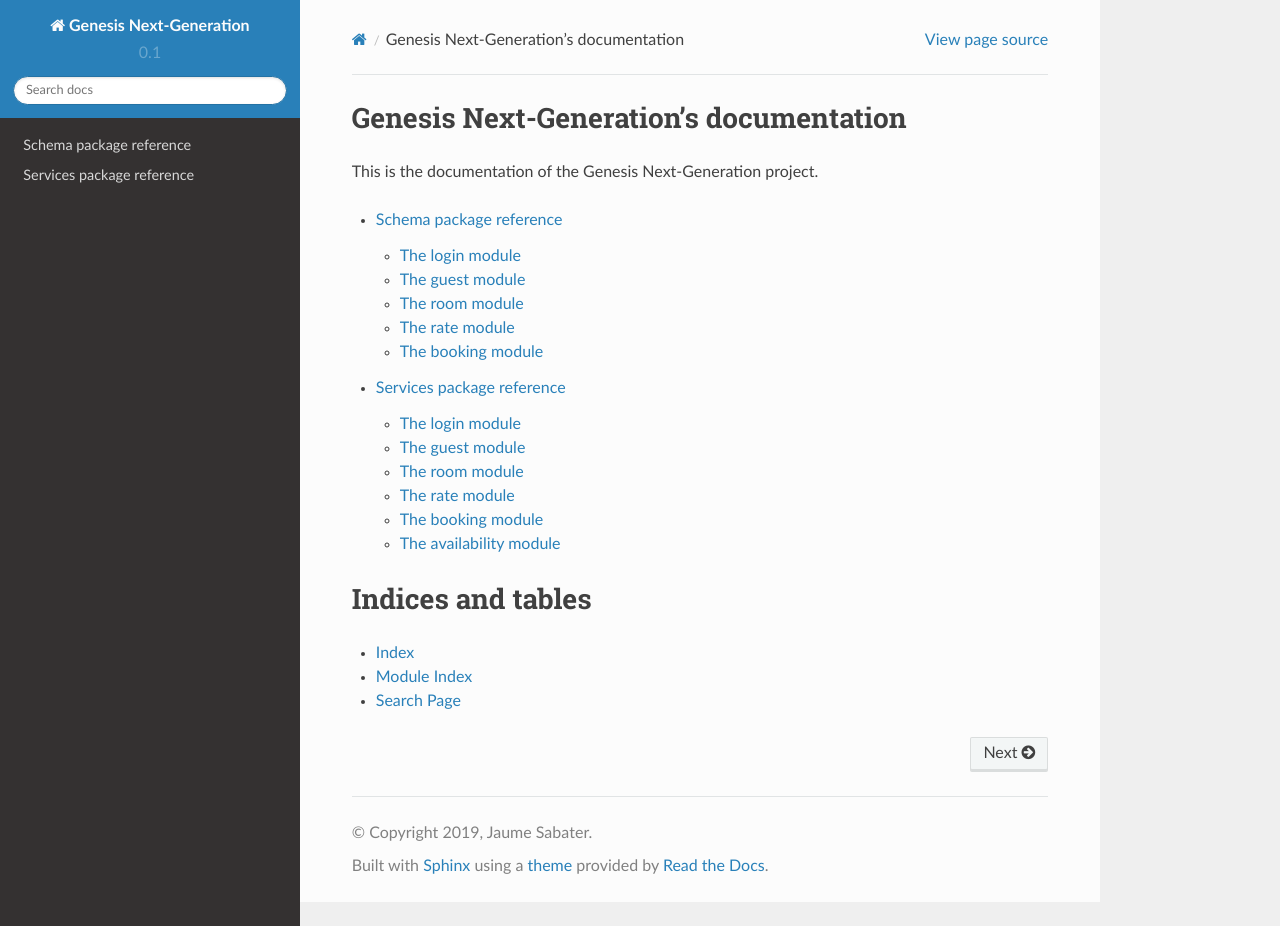
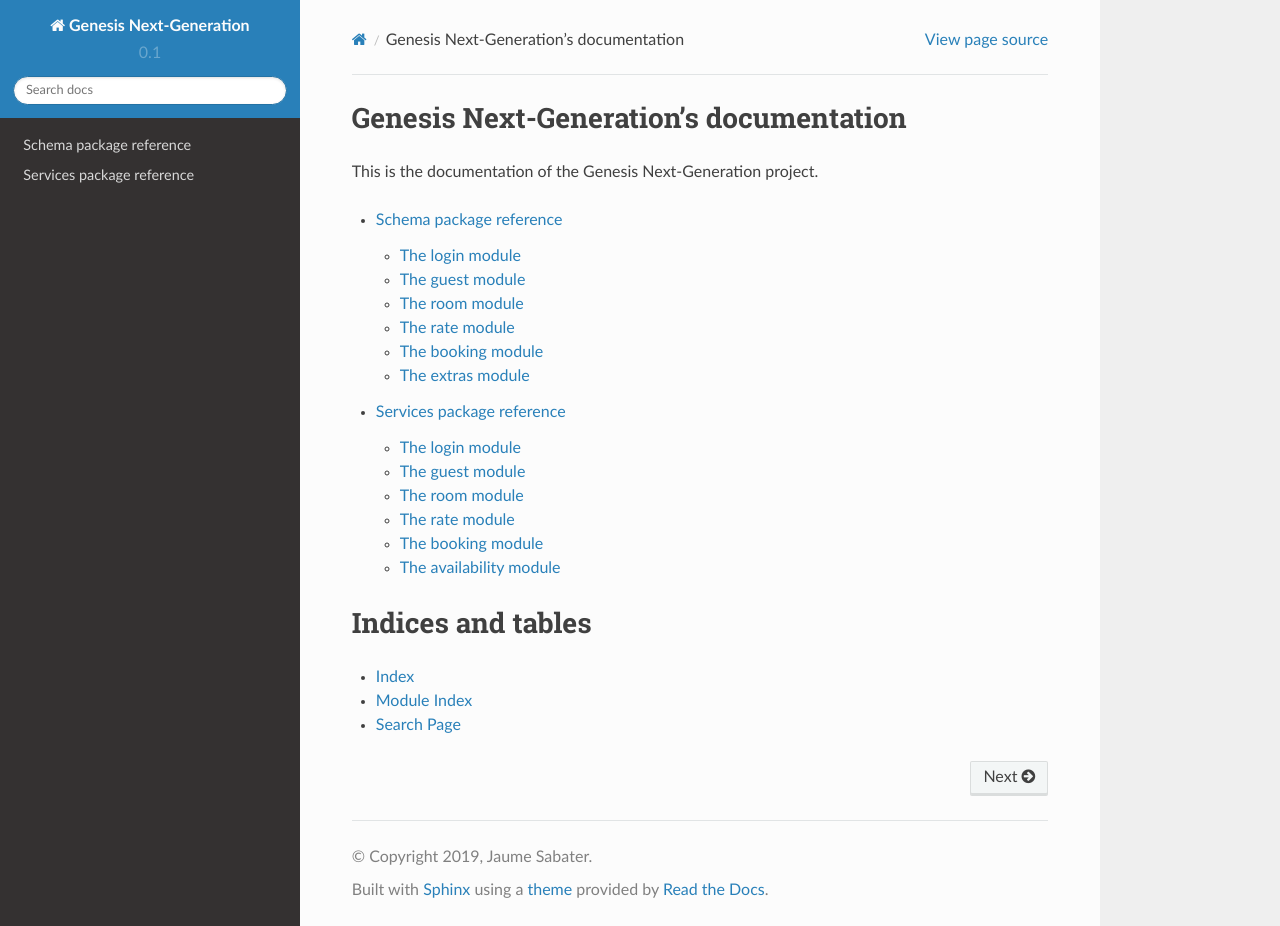
Before and after one commit to jsabater/genesisng, a Sphinx documentation site: the page built from docs/index.rst, in a window 1280 px wide and 926 px high. Built offline with Sphinx 7.4.7 and the Read the Docs theme 2.0.0, drawn with Linux system fonts in a browser that asks for light colours; formulas are drawn with MathJax 3.

Commit message:
Added extra module to schema documentation.

```diff
--- a/docs/schema.rst
+++ b/docs/schema.rst
@@ -41,3 +41,9 @@ The booking module
 
 .. automodule:: genesisng.schema.booking
    :members:
+
+The extras module
+------------------
+
+.. automodule:: genesisng.schema.extra
+   :members:
```
